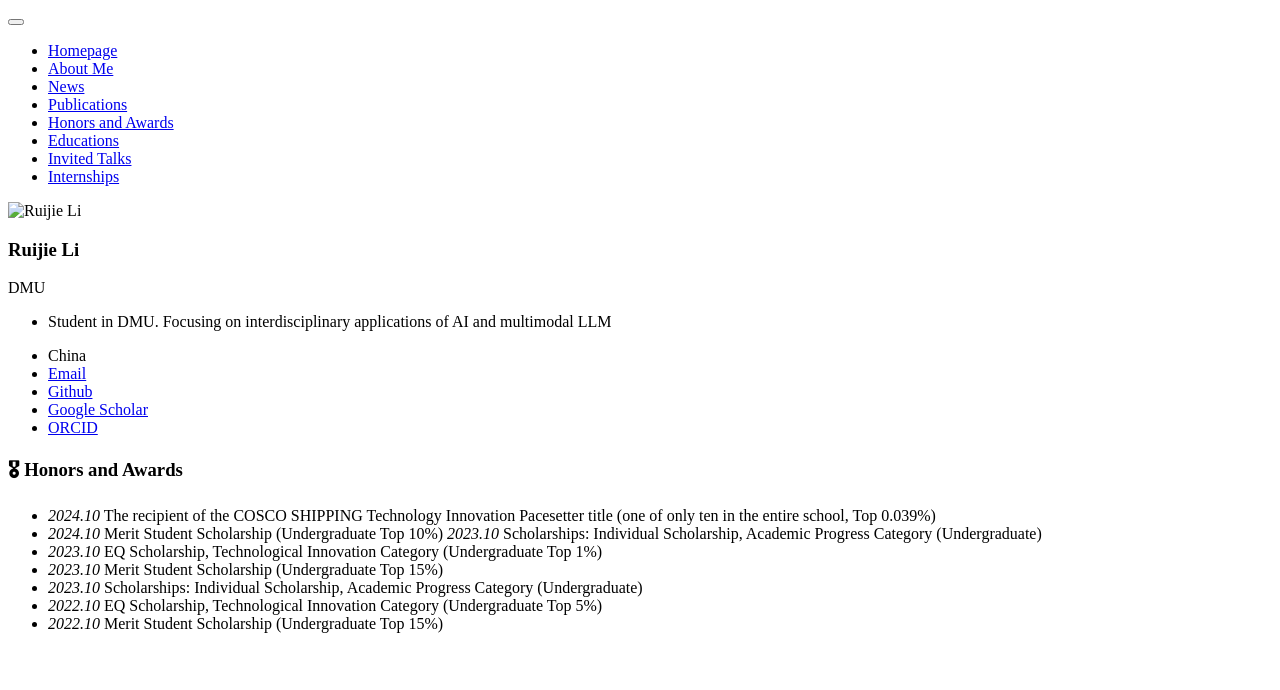
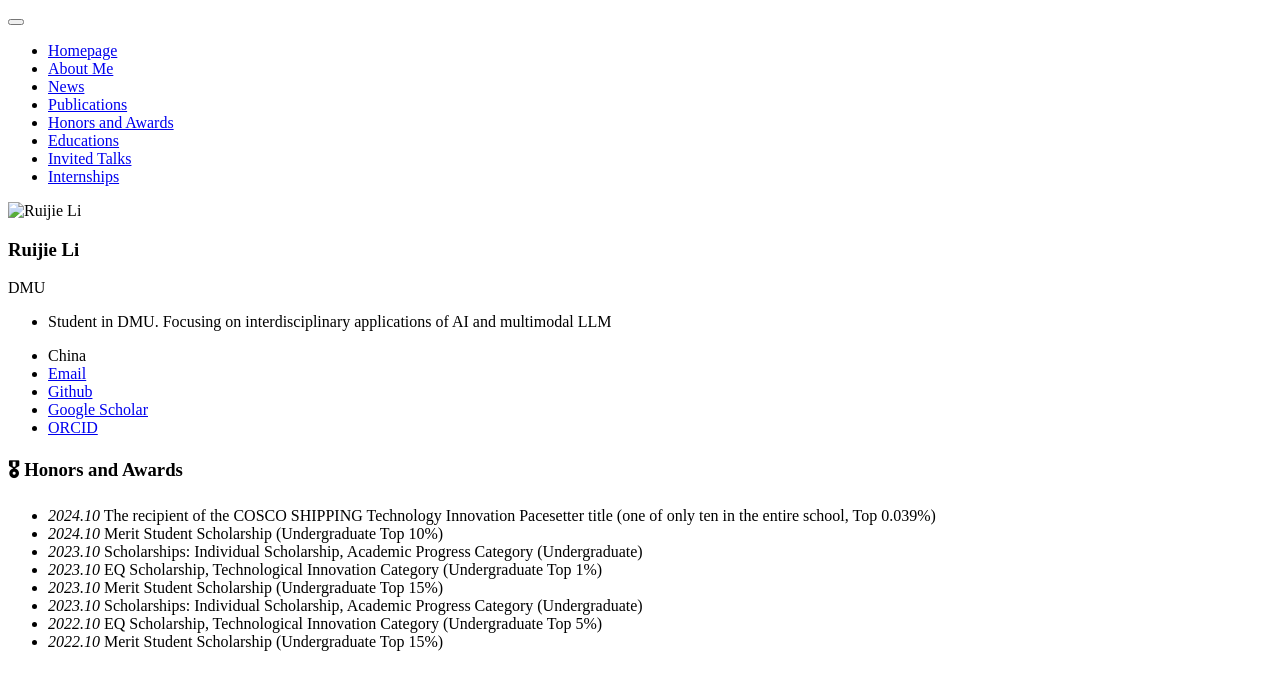
Before and after one commit to ReyJerry/ReyJerry.github.io, a Jekyll site: the page built from _pages/includes/honers.md, in a window 1280 px wide. Shown: the top 690 px of the page. Built offline with Jekyll 4.4.1, drawn with Linux system fonts in a browser that asks for light colours; our own code applies the rules of GitHub Pages for plain Markdown files.

```diff
--- a/_pages/includes/honers.md
+++ b/_pages/includes/honers.md
@@ -1,7 +1,7 @@
 # 🎖 Honors and Awards
 - *2024.10* The recipient of the COSCO SHIPPING Technology Innovation Pacesetter title (one of only ten in the entire school, Top 0.039%)
 - *2024.10* Merit Student Scholarship (Undergraduate Top 10%)
-  *2023.10* Scholarships: Individual Scholarship, Academic Progress Category (Undergraduate)
+- *2023.10* Scholarships: Individual Scholarship, Academic Progress Category (Undergraduate)
 - *2023.10* EQ Scholarship, Technological Innovation Category (Undergraduate Top 1%)
 - *2023.10* Merit Student Scholarship (Undergraduate Top 15%)
 - *2023.10* Scholarships: Individual Scholarship, Academic Progress Category (Undergraduate)
```
